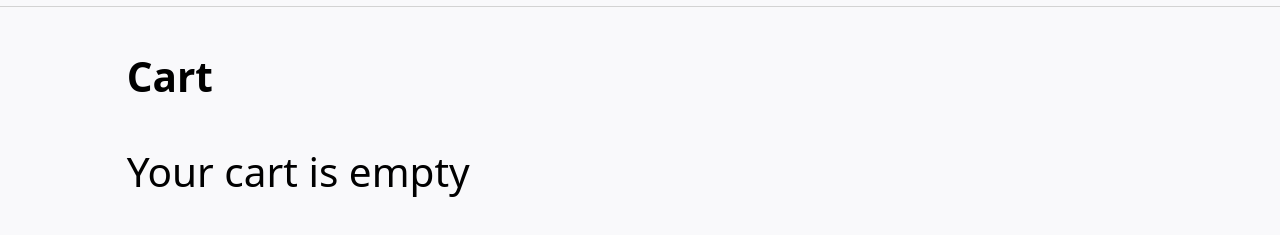
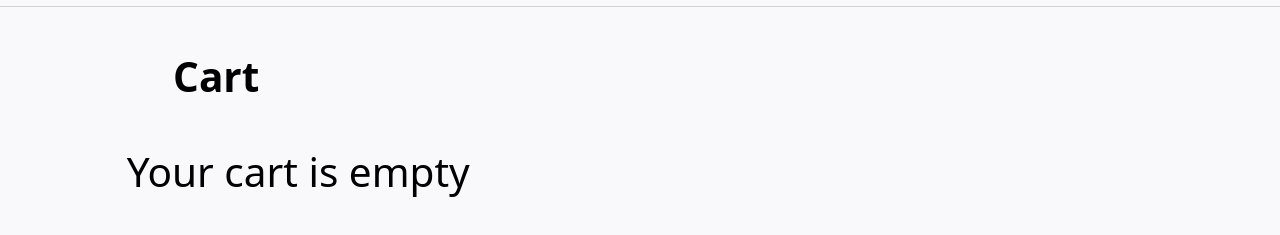
Before and after one commit to Georgey2222/Nosal_26g_Sm2_Lab5, a plain HTML site: page index/cart.html in a window 1280 px wide. Shown: the part 51-286 px from the top of the page. Drawn offline with Linux system fonts and the light colour scheme.

Commit message:
Update style_cart.css

```diff
--- a/css/style_cart.css
+++ b/css/style_cart.css
@@ -67,6 +67,7 @@ h1
 font-size: 2em;
 margin-top:calc(var(--size)*5);
 margin-bottom: calc(var(--size)*3);
+margin-left:calc(var(--size)*5.5);
 }
 section > div > div > div > p
 {
```
